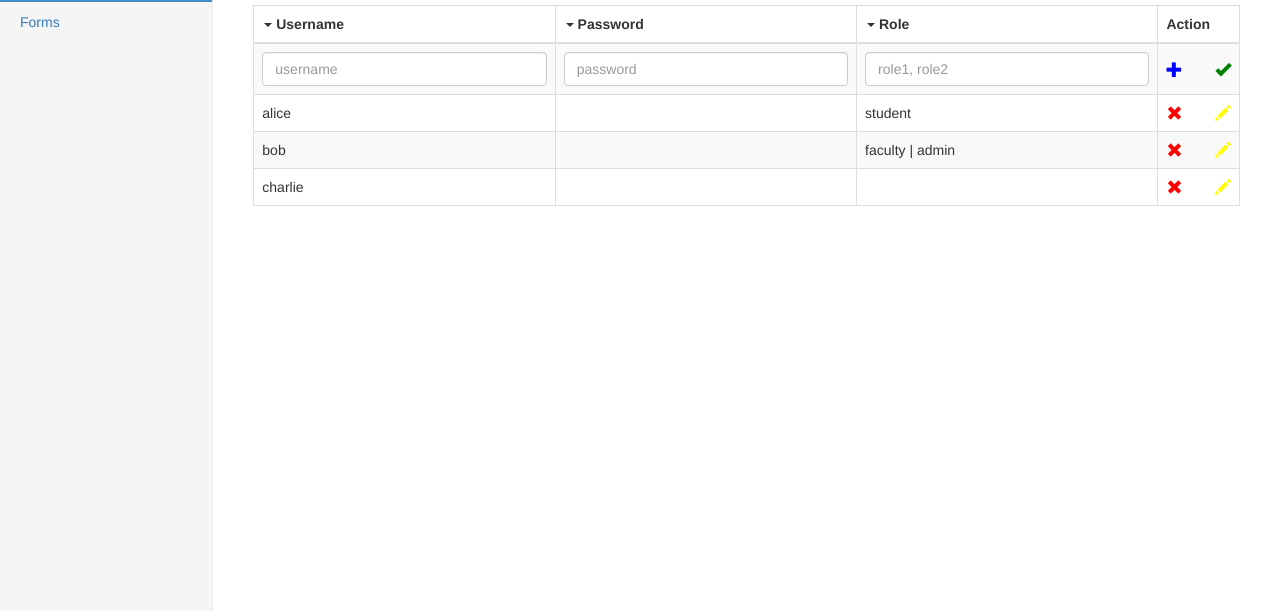
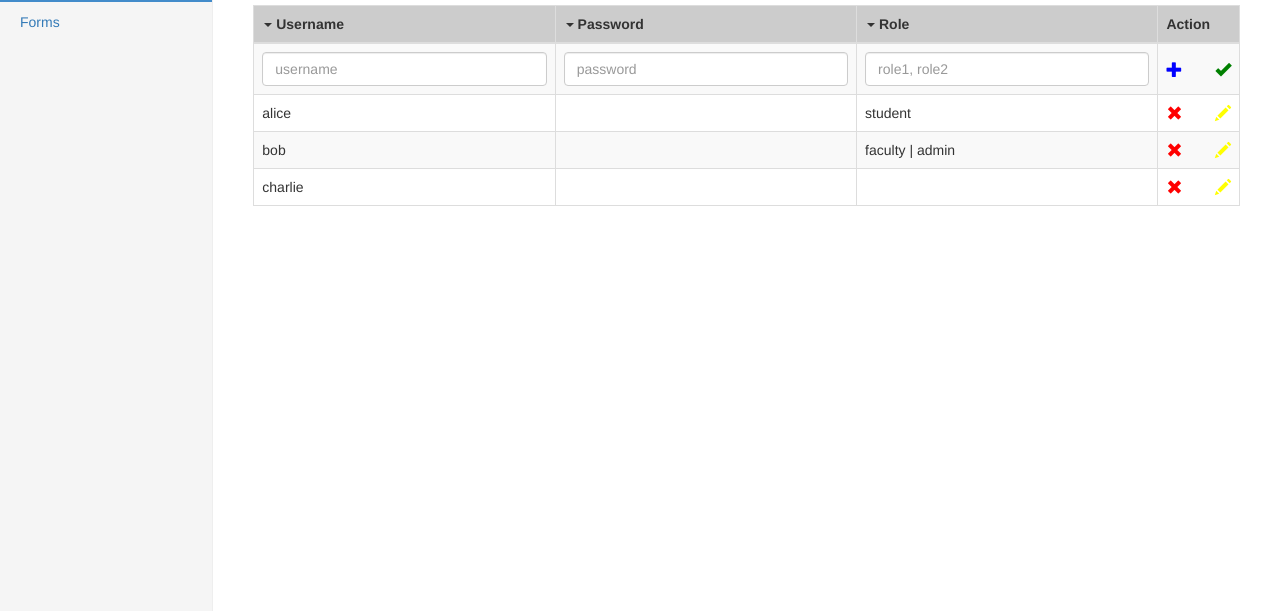
Before and after one commit to bansalp/webdev, a website: page public/assignment/admin.html in a window 1280 px wide. Shown: the part 189-800 px from the top of the page. Drawn offline with nearby package versions, Linux system fonts and the light colour scheme.

Commit message:
Modified style.css and admin.css to change the thead row color

```diff
--- a/public/assignment/admin.html
+++ b/public/assignment/admin.html
@@ -56,7 +56,7 @@
             <div class="table-responsive">
                 <table class="table table-bordered table-striped">
                     <thead>
-                        <tr>
+                        <tr class="theadrow">
                             <th><span class="caret"></span> Username</th>
                             <th><span class="caret"></span> Password</th>
                             <th><span class="caret"></span> Role</th>
--- a/public/assignment/css/style.css
+++ b/public/assignment/css/style.css
@@ -24,6 +24,14 @@
 
 /**********************************************************************************************************************/
 
+/* Table */
+
+.theadrow {
+    background-color: #cccccc;
+}
+
+/**********************************************************************************************************************/
+
 /* Table Bordered */
 .table-bordered>tbody>tr>td {
     vertical-align: middle;
```
